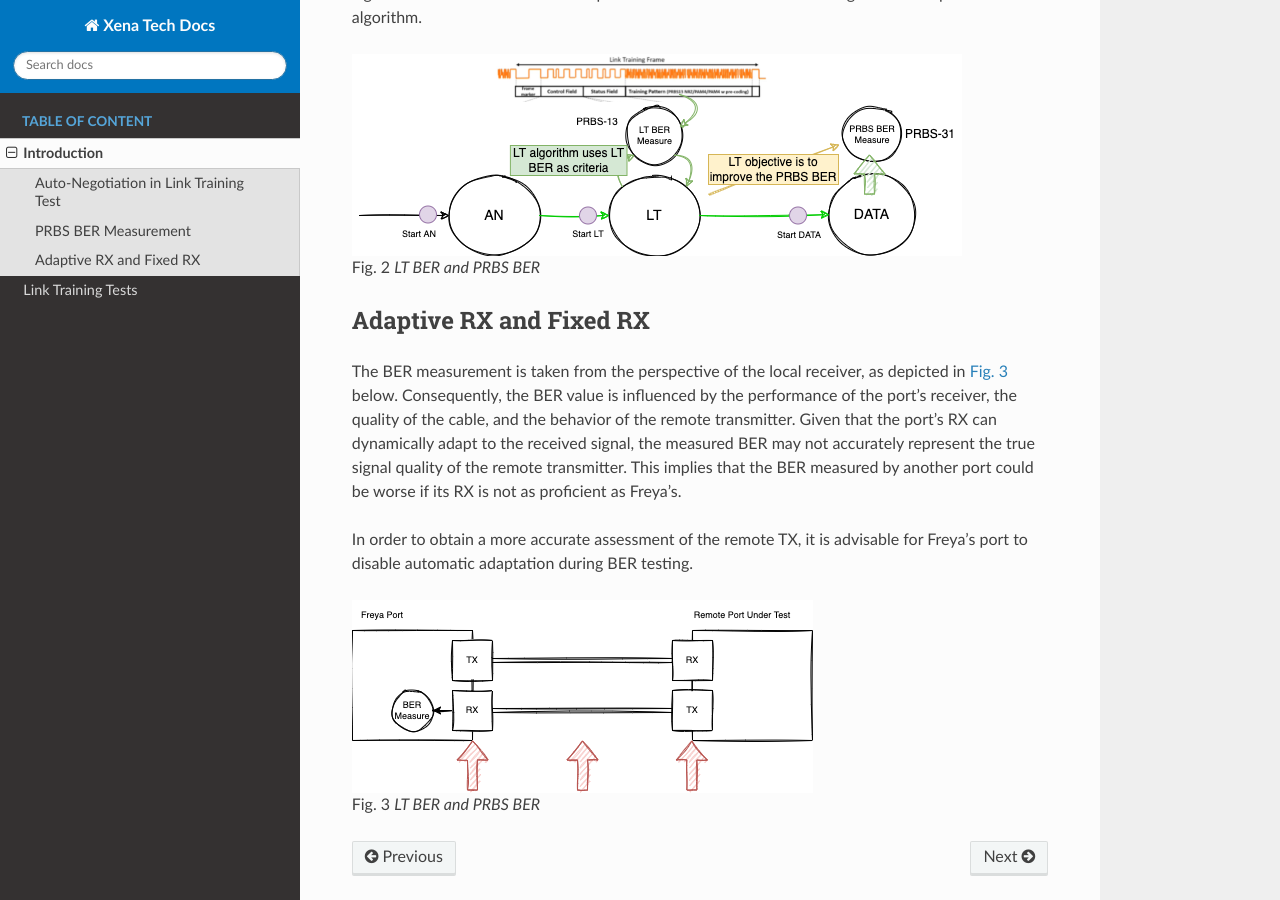
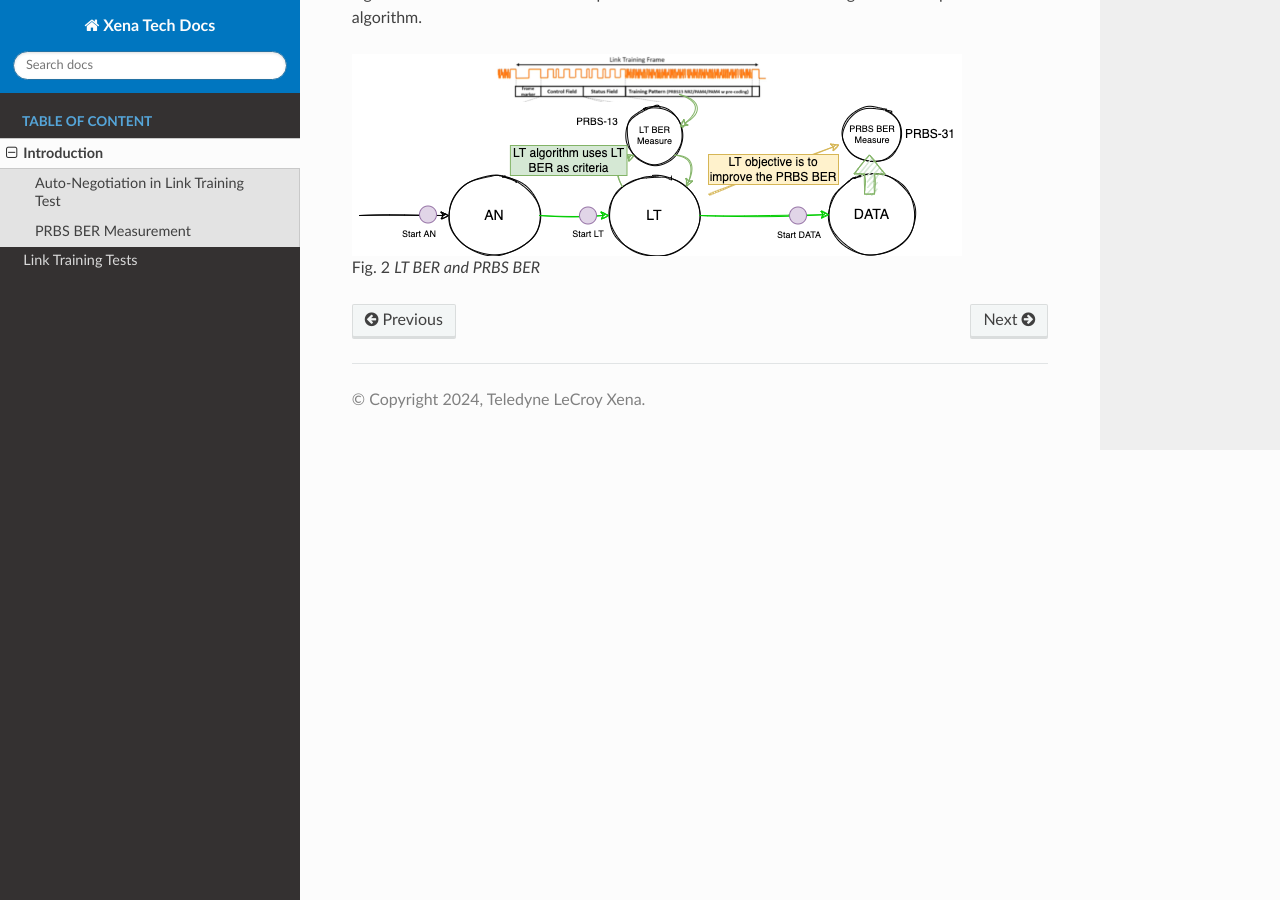
Before and after one commit to xenanetworks/anlt-test-suite, a Sphinx documentation site: the page built from docs/source/introduction.rst, in a window 1280 px wide and 900 px high, scrolled down 933 px. Built offline with Sphinx 7.4.7 and the Read the Docs theme 3.1.0, drawn with Linux system fonts in a browser that asks for light colours.

Commit message:
Clean up

```diff
--- a/docs/source/index.rst
+++ b/docs/source/index.rst
@@ -7,7 +7,7 @@
 -----------
 
 .. toctree::
-    :maxdepth: 3
+    :maxdepth: 2
     :caption: Table of Content
 
     introduction
--- a/docs/source/introduction.rst
+++ b/docs/source/introduction.rst
@@ -30,17 +30,3 @@ Therefore, any LT algorithm should strive to **IMPROVE** the PRBS BER rather tha
 .. figure:: images/prbs_ber.png
 
     LT BER and PRBS BER
-
-
-Adaptive RX and Fixed RX
---------------------------
-
-The BER measurement is taken from the perspective of the local receiver, as depicted in :numref:`adaptive_rx` below. Consequently, the BER value is influenced by the performance of the port's receiver, the quality of the cable, and the behavior of the remote transmitter. Given that the port's RX can dynamically adapt to the received signal, the measured BER may not accurately represent the true signal quality of the remote transmitter. This implies that the BER measured by another port could be worse if its RX is not as proficient as Freya's.
-
-In order to obtain a more accurate assessment of the remote TX, it is advisable for Freya's port to disable automatic adaptation during BER testing.
-
-.. _adaptive_rx:
-
-.. figure:: images/adaptive_rx.png
-
-    LT BER and PRBS BER
--- a/docs/source/link_training_tests/eq_limit_tests/eq_limit_test.rst
+++ b/docs/source/link_training_tests/eq_limit_tests/eq_limit_test.rst
@@ -5,7 +5,7 @@ Equalization Limit Test
 Objective
 ------------
 
-To make the test port to respond ``COEFF AND EQ AT LIMIT``.
+To make the test port to respond ``COEFF_AND_EQ_AT_LIMIT``.
 
 Configurations
 ---------------
@@ -32,7 +32,7 @@ LT Phase:
 
 3. Request the remote transmitter to use ``preset`` on each specified Serdes.
 4. Request the remote transmitter to **increase each coefficient by 1** in a **round robin fashion on each specified Serdes**.
-5. If any coefficient's response is ``COEFF AT LIMIT`` or ``COEFF EQ AT LIMIT`` or ``EQ AT LIMIT``, the coefficient should not be incremented any further.
+5. If any coefficient's response is ``COEFF_AT_LIMIT`` or ``COEFF_EQ_AT_LIMIT`` or ``EQ_AT_LIMIT``, the coefficient should not be incremented any further.
 6. Report the last response of each coefficient on each specified Serdes.
 
 .. note::
--- a/docs/source/link_training_tests/eq_limit_tests/index.rst
+++ b/docs/source/link_training_tests/eq_limit_tests/index.rst
@@ -1,4 +1,4 @@
-Voltage Limit Tests (WIP)
+Voltage Limit Tests
 =============================================
 
 The table below shows an overview of the supported Voltage Limit Tests.
--- a/docs/source/link_training_tests/index.rst
+++ b/docs/source/link_training_tests/index.rst
@@ -2,6 +2,8 @@ Link Training Tests
 ========================
 
 .. toctree::
+    :maxdepth: 1
 
     preset_tests/index
     coeff_boundary_tests/index
+    eq_limit_tests/index
```
Also changed, not shown: docs/source/link_training_tests/algorithm_tests/alg0_test.rst (deleted, +0 -67 lines), docs/source/link_training_tests/algorithm_tests/index.rst (deleted, +0 -16 lines), docs/source/link_training_tests/timeout_tests/index.rst (deleted, +0 -8 lines), 1 other file.
